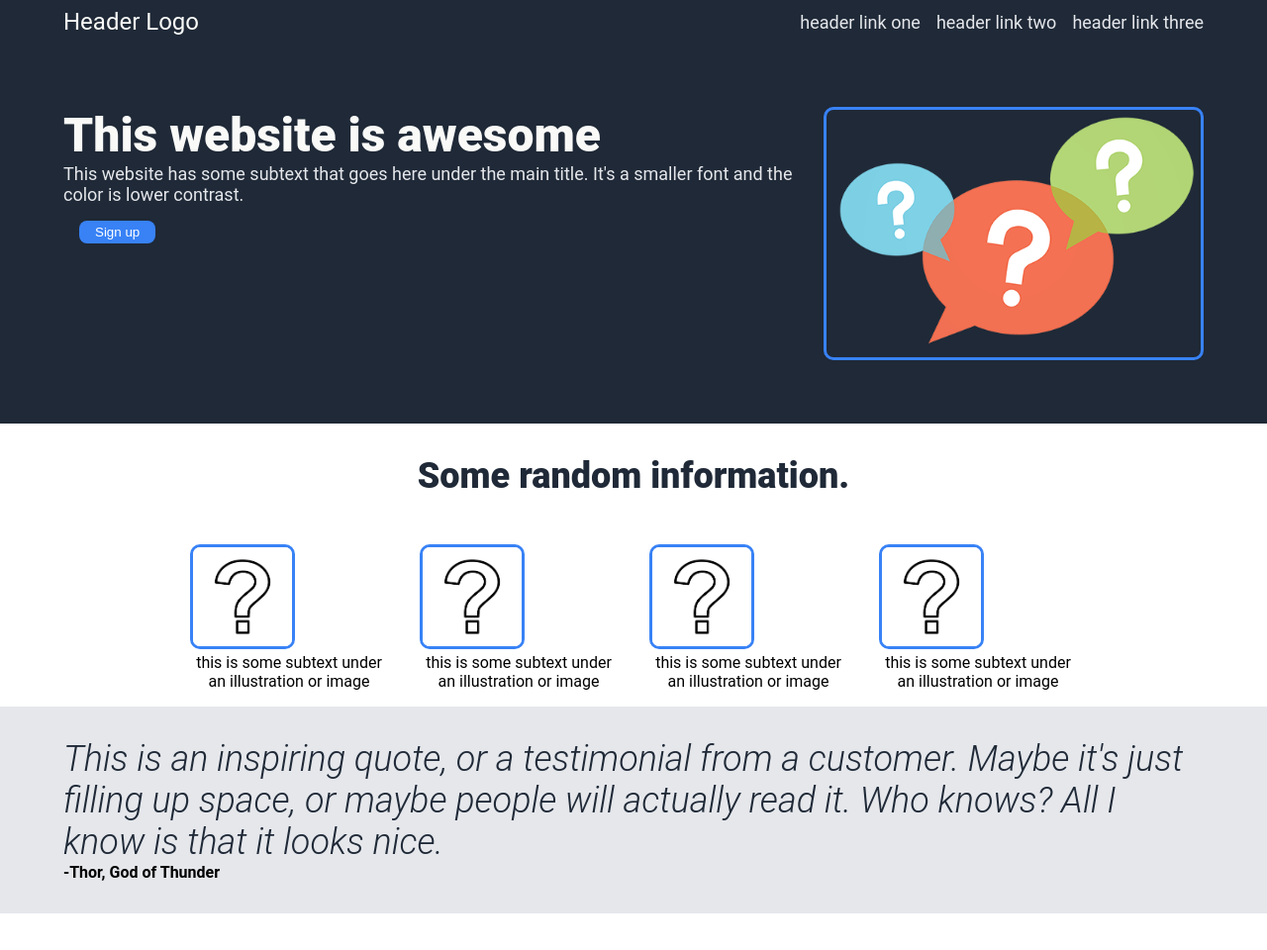
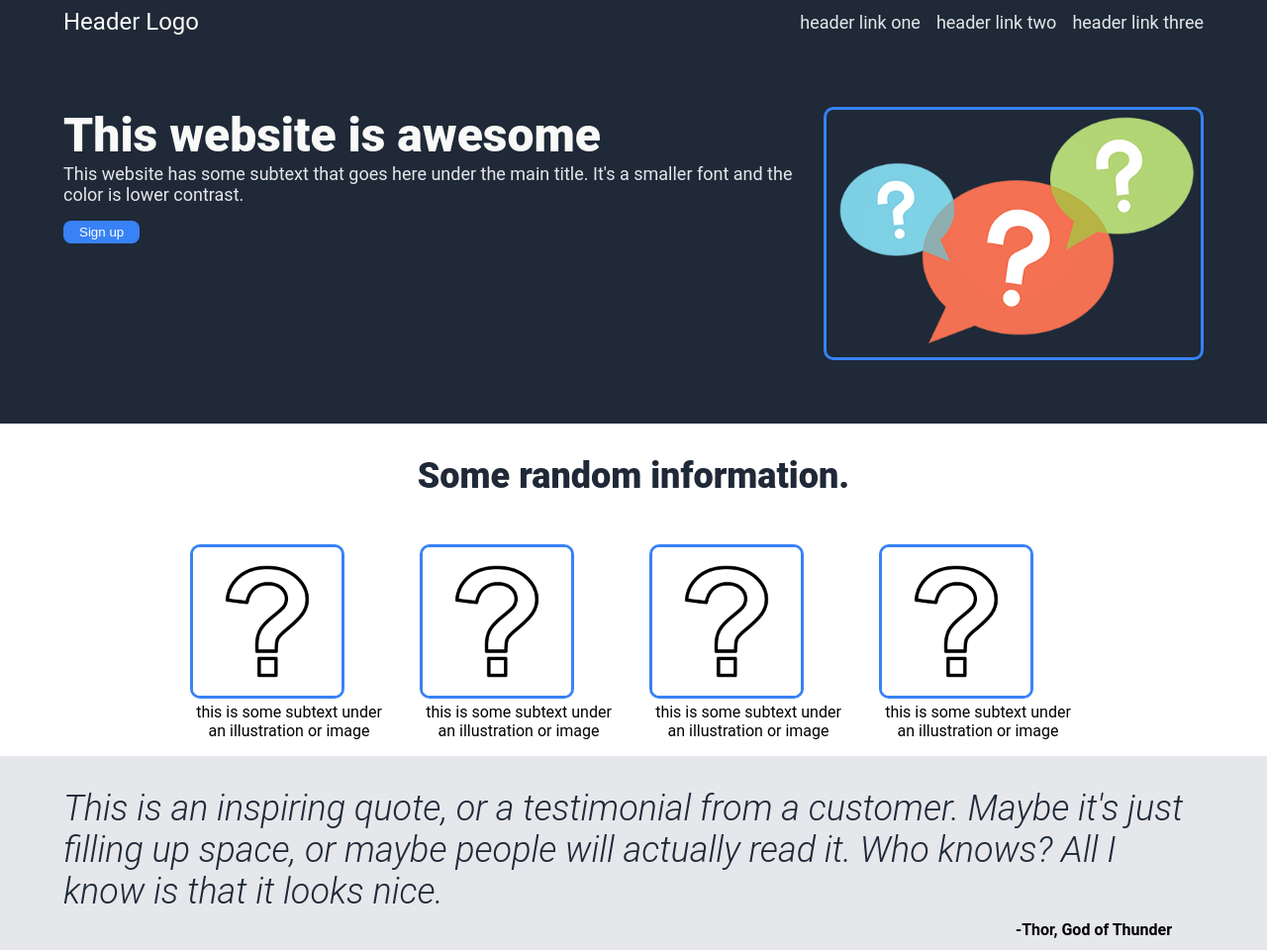
Before and after one commit to jeytseloh/odin-landingpage, a plain HTML site: page index.html in a window 1280 px wide. Shown: the top 960 px of the page at 99% size. Drawn offline with Linux system fonts and the light colour scheme.

Commit message:
Edit style.css

```diff
--- a/style.css
+++ b/style.css
@@ -73,7 +73,7 @@ button {
     align-items: center;
     justify-content: center;
     border: none;
-    margin: 16px;
+    margin: 16px 0;
 }
 
 .call-button {
@@ -97,7 +97,7 @@ button {
 }
 
 .item-img {
-    max-width: 100px;
+    max-width: 150px;
     height: auto;
     border: 3px solid #3882f6;
     border-radius: 10px;
@@ -105,8 +105,8 @@ button {
 
 .text {
     text-align: center;
-    display: flex;
-    flex-wrap: wrap;
+    /* display: flex;
+    flex-wrap: wrap; */
 }
 
 .info-header {
@@ -139,6 +139,9 @@ button {
 .quote-author {
     font-weight: bold;
     margin-right: auto;
+    display: flex;
+    justify-content: flex-end;
+    padding: 8px 32px;
 }
 
 .call-to-action {
```
